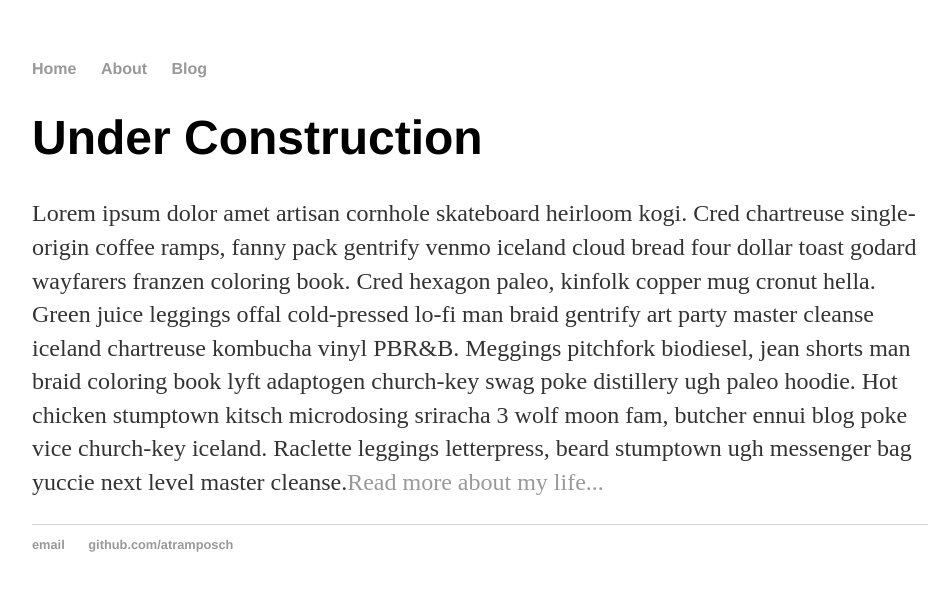
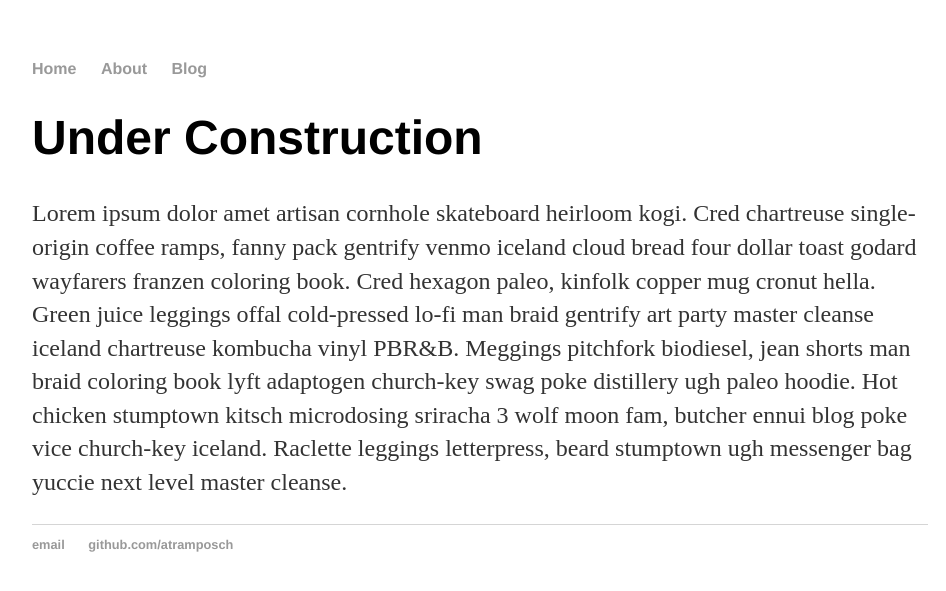
Before and after one commit to atramposch/website, a Jekyll site: the page built from index.html, in a window 1280 px wide. Shown: the top 591 px of the page, without its empty margins (160-1106 px from the left). Built offline with Jekyll 4.4.1, drawn with Linux system fonts in a browser that asks for light colours.

Commit message:
Update index.html
Updated for Jekyll

```diff
--- a/index.html
+++ b/index.html
@@ -1,29 +1,8 @@
-<!DOCTYPE html>
-<html>
-	<head>
-		<title>Andrew Tramposch</title>
-		<!-- link to main stylesheet -->
-		<link rel="stylesheet" type="text/css" href="/css/main.css">
-	</head>
-	<body>
-		<nav>
-    		<ul>
-        		<li><a href="/">Home</a></li>
-	        	<li><a href="/about">About</a></li>
-        		<li><a href="/blog">Blog</a></li>
-    		</ul>
-		</nav>
-		<div class="container">
-    		<div class="blurb">
-        		<h1>Under Construction</h1>
-				<p>Lorem ipsum dolor amet artisan cornhole skateboard heirloom kogi. Cred chartreuse single-origin coffee ramps, fanny pack gentrify venmo iceland cloud bread four dollar toast godard wayfarers franzen coloring book. Cred hexagon paleo, kinfolk copper mug cronut hella. Green juice leggings offal cold-pressed lo-fi man braid gentrify art party master cleanse iceland chartreuse kombucha vinyl PBR&B. Meggings pitchfork biodiesel, jean shorts man braid coloring book lyft adaptogen church-key swag poke distillery ugh paleo hoodie. Hot chicken stumptown kitsch microdosing sriracha 3 wolf moon fam, butcher ennui blog poke vice church-key iceland. Raclette leggings letterpress, beard stumptown ugh messenger bag yuccie next level master cleanse.<a href="/about">Read more about my life...</a></p>
-    		</div><!-- /.blurb -->
-		</div><!-- /.container -->
-		<footer>
-    		<ul>
-        		<li><a href="mailto:atramposch7@gmail.com">email</a></li>
-        		<li><a href="https://github.com/atramposch">github.com/atramposch</a></li>
-			</ul>
-		</footer>
-	</body>
-</html>
+---
+layout: default
+title: Andrew Tramposch
+---
+<div class="blurb">
+	<h1>Under Construction</h1>
+	<p>Lorem ipsum dolor amet artisan cornhole skateboard heirloom kogi. Cred chartreuse single-origin coffee ramps, fanny pack gentrify venmo iceland cloud bread four dollar toast godard wayfarers franzen coloring book. Cred hexagon paleo, kinfolk copper mug cronut hella. Green juice leggings offal cold-pressed lo-fi man braid gentrify art party master cleanse iceland chartreuse kombucha vinyl PBR&B. Meggings pitchfork biodiesel, jean shorts man braid coloring book lyft adaptogen church-key swag poke distillery ugh paleo hoodie. Hot chicken stumptown kitsch microdosing sriracha 3 wolf moon fam, butcher ennui blog poke vice church-key iceland. Raclette leggings letterpress, beard stumptown ugh messenger bag yuccie next level master cleanse.</p>
+</div><!-- /.blurb -->
```
